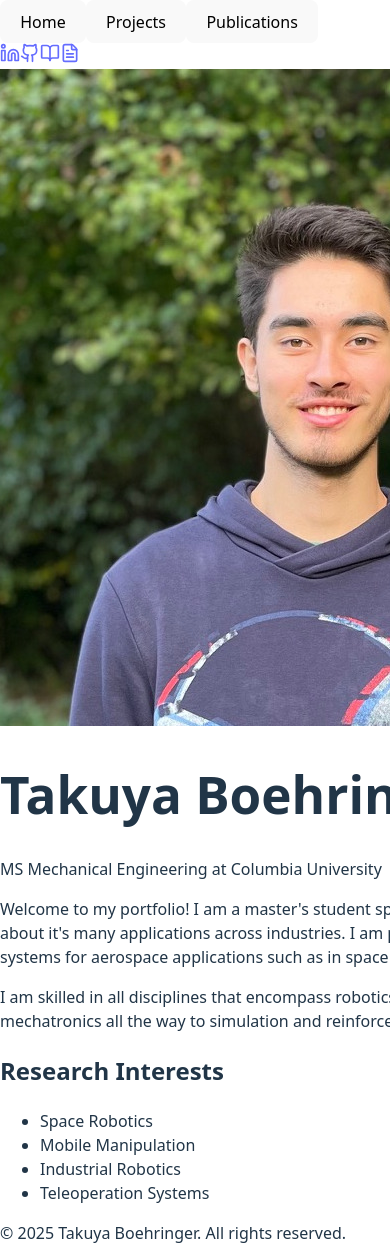
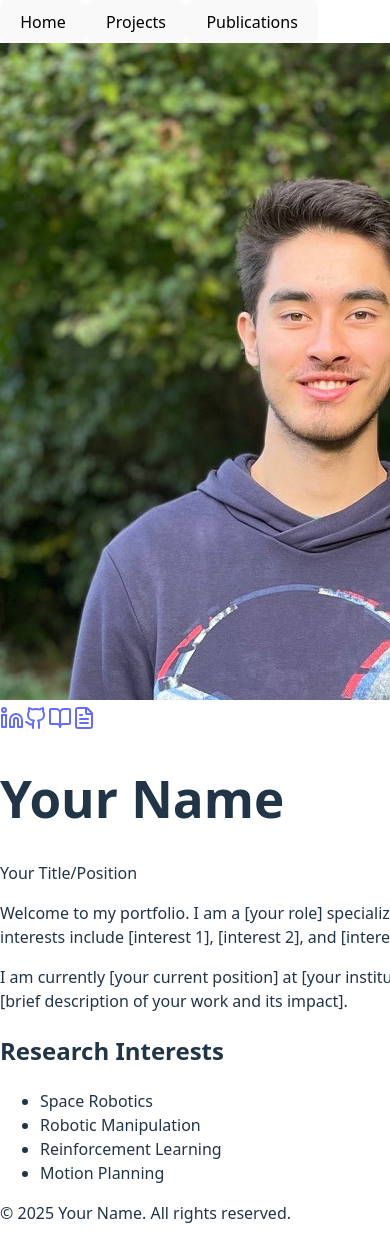
Before and after one commit to TakuyaLB/TakuyaLB.github.io, a React (Vite) app: page / in a window 390 px wide. Shown: the top 1245 px of the page. Built offline with nearby package versions, Linux system fonts and the light colour scheme.

Commit message:
homepage centered for mobile

```diff
--- a/src/App.jsx
+++ b/src/App.jsx
@@ -32,45 +32,70 @@ const Portfolio = () => {
 
   const publications = [
     {
-      title: "Immersive Teleoperation Framework for Locomanipulation Tasks",
-      authors: "Takuya Boehringer, Jonathan Embley-Riches, Karim Hammoud, Valerio Modugno, Dimitrios Kanoulas",
-      venue: "IEEE CASE 2025",
+      title: "Paper Title 1",
+      authors: "Your Name, Co-author 1, Co-author 2",
+      venue: "Conference/Journal Name 2024",
       link: "#"
     },
     {
-      title: "Analyzing spatio-temporal dynamics of dissolved oxygen for the River Thames using superstatistical methods and machine learning",
-      authors: "Hankun He, Takuya Boehringer, Benjamin Schaefer, Kate Heppell, Christian Beck",
-      venue: "Scientific Reports",
+      title: "Paper Title 2",
+      authors: "Co-author 1, Your Name, Co-author 2",
+      venue: "Conference/Journal Name 2023",
+      link: "#"
+    },
+    {
+      title: "Paper Title 3",
+      authors: "Your Name, Co-author 1",
+      venue: "Conference/Journal Name 2023",
       link: "#"
     }
   ];
 
   const renderHome = () => (
-    <div className="max-w-4xl">
-      <div className="flex flex-col md:flex-row gap-8 items-start mb-8">
-        <div className="w-48 h-48 bg-gray-200 rounded-lg flex-shrink-0 overflow-hidden">
+    <div className="max-w-5xl mx-auto">
+      <div className="flex flex-col items-center text-center mb-12">
+        <div className="w-48 h-48 bg-gray-200 rounded-lg overflow-hidden mb-6">
           <img src="/images/profile.jpg" alt="Your Name" className="w-full h-full object-cover" />
         </div>
-        <div>
-          <h1 className="text-4xl font-bold mb-2">Takuya Boehringer</h1>
-          <p className="text-xl text-gray-600 mb-4">MS Mechanical Engineering at Columbia University</p>
+
+        {/* Social Links under image */}
+        <div className="flex items-center gap-4 mb-6">
+          <a href="https://linkedin.com/in/yourprofile" target="_blank" rel="noopener noreferrer" className="text-gray-600 hover:text-blue-600">
+            <Linkedin size={24} />
+          </a>
+          <a href="https://github.com/yourusername" target="_blank" rel="noopener noreferrer" className="text-gray-600 hover:text-gray-900">
+            <Github size={24} />
+          </a>
+          <a href="https://scholar.google.com/citations?user=yourID" target="_blank" rel="noopener noreferrer" className="text-gray-600 hover:text-blue-600">
+            <BookOpen size={24} />
+          </a>
+          <a href="/cv.pdf" target="_blank" rel="noopener noreferrer" className="text-gray-600 hover:text-red-600">
+            <FileText size={24} />
+          </a>
+        </div>
+
+        <h1 className="text-4xl font-bold mb-2">Your Name</h1>
+        <p className="text-xl text-gray-600 mb-6">Your Title/Position</p>
+
+        <div className="max-w-3xl text-left">
           <p className="text-gray-700 leading-relaxed mb-4">
-            Welcome to my portfolio! I am a master's student specializing in robotics, passionate about it's many applications across industries.
-            I am particularly focused on robotic systems for aerospace applications such as in space or industrial manufacturing.
+            Welcome to my portfolio. I am a [your role] specializing in [your field].
+            My research interests include [interest 1], [interest 2], and [interest 3].
           </p>
-          <p className="text-gray-700 leading-relaxed">
-            I am skilled in all disciplines that encompass robotics, from low-level control and mechatronics all the way to simulation and reinforcement learning.
+          <p className="text-gray-700 leading-relaxed mb-8">
+            I am currently [your current position] at [your institution/company].
+            My work focuses on [brief description of your work and its impact].
           </p>
         </div>
       </div>
 
-      <div className="border-t border-gray-200 pt-8">
+      <div className="border-t border-gray-200 pt-8 max-w-3xl mx-auto">
         <h2 className="text-2xl font-bold mb-4">Research Interests</h2>
         <ul className="list-disc list-inside text-gray-700 space-y-2">
           <li>Space Robotics</li>
-          <li>Mobile Manipulation</li>
-          <li>Industrial Robotics</li>
-          <li>Teleoperation Systems</li>
+          <li>Robotic Manipulation</li>
+          <li>Reinforcement Learning</li>
+          <li>Motion Planning</li>
         </ul>
       </div>
     </div>
@@ -147,8 +172,7 @@ const Portfolio = () => {
       {/* Header */}
       <header className="border-b border-gray-200">
         <div className="max-w-6xl mx-auto px-4 py-4">
-          <nav className="flex items-center justify-between">
-            <div className="flex items-center space-x-8">
+          <nav className="flex items-center justify-center space-x-8">
             <button
               onClick={() => setCurrentPage('home')}
               className={`font-medium ${currentPage === 'home' ? 'text-blue-600' : 'text-gray-700 hover:text-gray-900'}`}
@@ -167,23 +191,6 @@ const Portfolio = () => {
             >
               Publications
             </button>
-            </div>
-
-            {/* Social Links */}
-            <div className="flex items-center space-x-4">
-              <a href="https://www.linkedin.com/in/takuya-boehringer/" target="_blank" rel="noopener noreferrer" className="text-gray-600 hover:text-blue-600">
-                <Linkedin size={20} />
-              </a>
-              <a href="https://github.com/TakuyaLB" target="_blank" rel="noopener noreferrer" className="text-gray-600 hover:text-gray-900">
-                <Github size={20} />
-              </a>
-              <a href="https://scholar.google.com/citations?user=Cj-m--kAAAAJ&hl=de&oi=ao" target="_blank" rel="noopener noreferrer" className="text-gray-600 hover:text-blue-600">
-                <BookOpen size={20} />
-              </a>
-              <a href="cv.pdf" target="_blank" rel="noopener noreferrer" className="text-gray-600 hover:text-red-600">
-                <FileText size={20} />
-              </a>
-            </div>
           </nav>
         </div>
       </header>
@@ -199,7 +206,7 @@ const Portfolio = () => {
       {/* Footer */}
       <footer className="border-t border-gray-200 mt-16">
         <div className="max-w-6xl mx-auto px-4 py-6 text-center text-gray-600 text-sm">
-          © {new Date().getFullYear()} Takuya Boehringer. All rights reserved.
+          © {new Date().getFullYear()} Your Name. All rights reserved.
         </div>
       </footer>
     </div>
```
Lines whose indentation alone changed are shown as unchanged.
